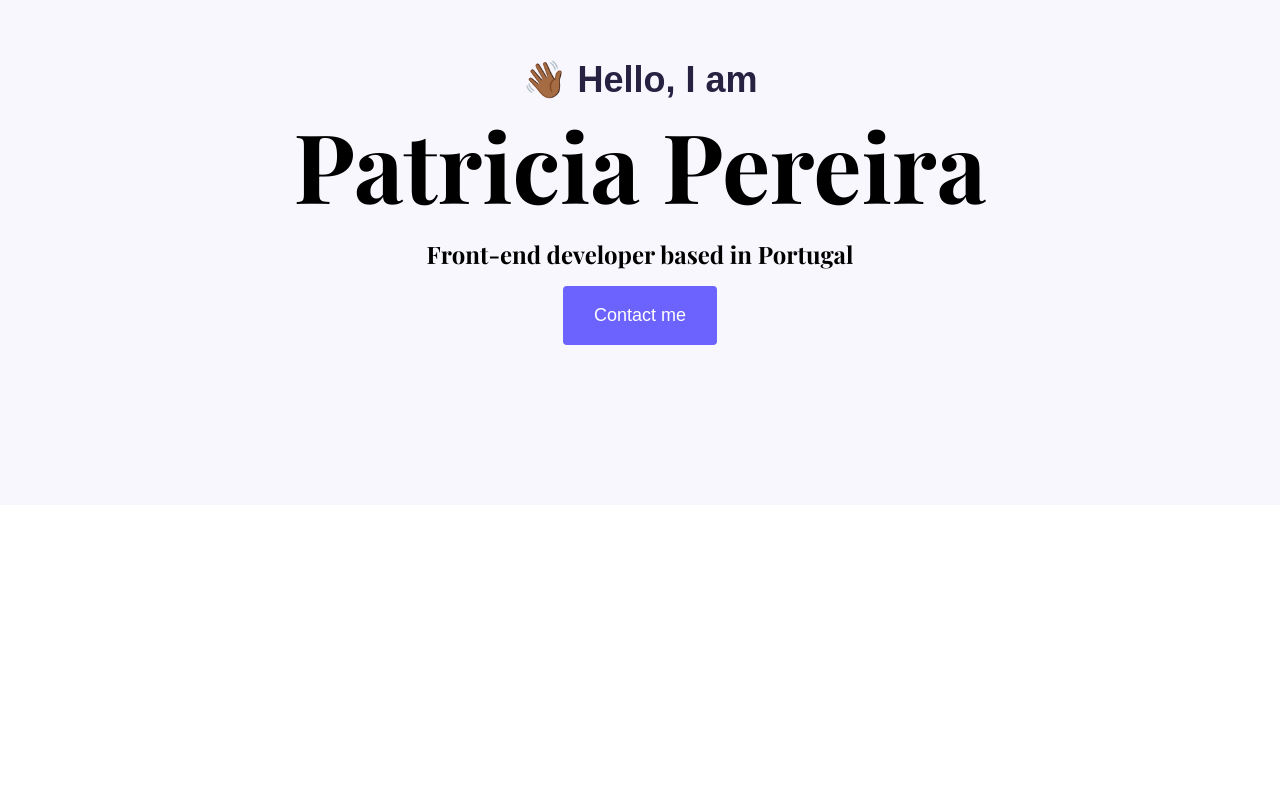
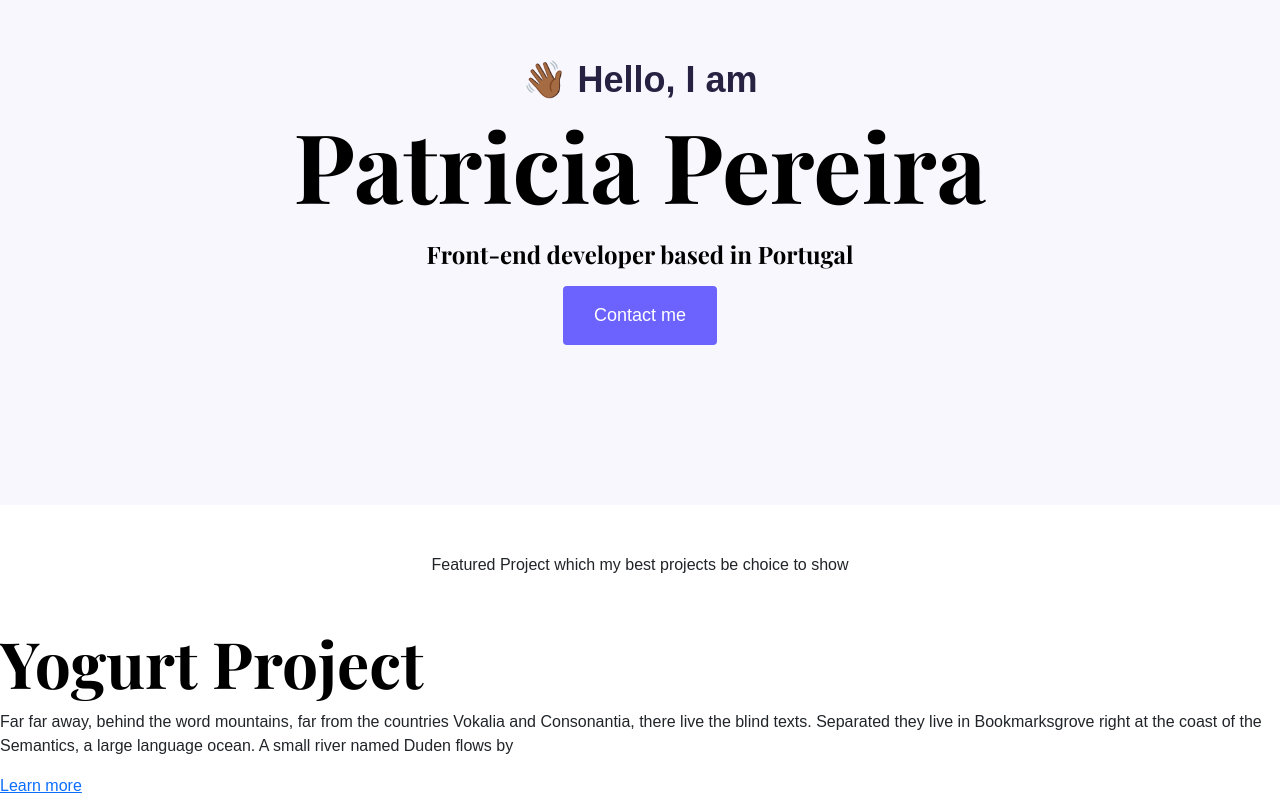
Before and after one commit to Thandokazi2000/Portfolio-project, a plain HTML site: page index.html in a window 1280 px wide. Shown: the part 107-905 px from the top of the page. Before the commit the page ends 800 px from the top, so only its background shows below. Drawn offline with nearby package versions, Linux system fonts and the light colour scheme.

Commit message:
updated both files

```diff
--- a/index.html
+++ b/index.html
@@ -36,5 +36,16 @@
         <a href="#" class="btn btn-branding">Contact me</a>
       </div>
     </div>
+    <p class="text-center m-5">
+      Featured Project which my best projects be choice to show
+    </p>
+    <h2>Yogurt Project</h2>
+    <p>
+      Far far away, behind the word mountains, far from the countries Vokalia
+      and Consonantia, there live the blind texts. Separated they live in
+      Bookmarksgrove right at the coast of the Semantics, a large language
+      ocean. A small river named Duden flows by
+    </p>
+    <a href="#">Learn more</a>
   </body>
 </html>
--- a/styles/portfolio.css
+++ b/styles/portfolio.css
@@ -21,8 +21,12 @@ h6 {
 h1 {
   font-size: 96px;
 }
+h2 {
+  font-size: 64px;
+}
 p {
   font-weight: normal;
+  font-size: 16px;
 }
 .hero {
   background-color: var(--secondary-color);
```
